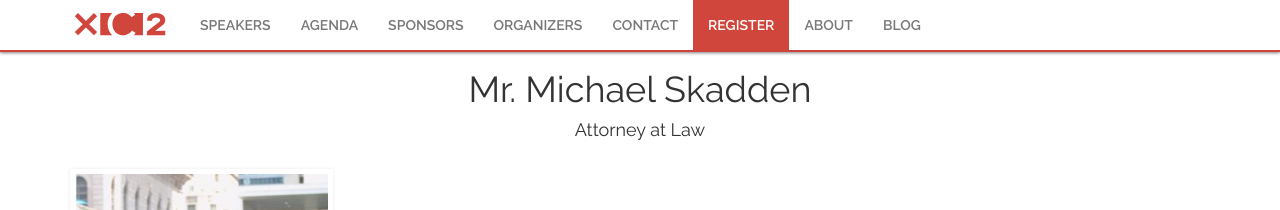
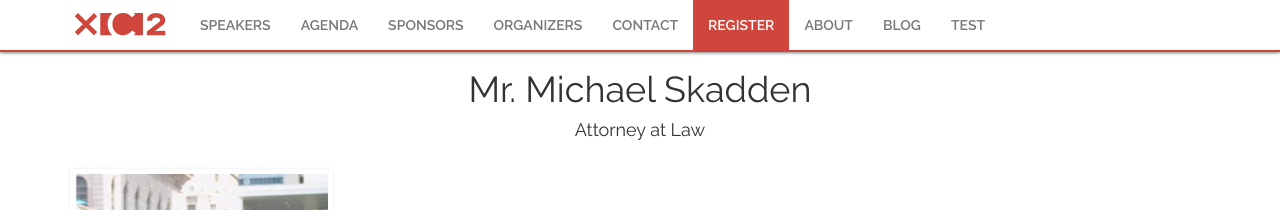
Before and after one commit to gnawalishyam/jekyll, a Jekyll site: the page built from _posts/2018-01-11-Michael-Skadden.md, in a window 1280 px wide. Shown: the top 210 px of the page. Built offline with Jekyll 4.4.1, drawn with Linux system fonts in a browser that asks for light colours; some web fonts are replaced.

Commit message:
create menu tab for test.html

```diff
--- a/_layouts/default.html
+++ b/_layouts/default.html
@@ -53,6 +53,7 @@
 					<li><a class="nav-item text-center register" href="#register">Register</a></li>
 					<li><a class="nav-item text-center" href="about.html">about</a></li>
 					<li><a class="nav-item text-center" href="blog.html">blog</a></li>
+					<li><a class="nav-item text-center" href="test.html">test</a></li>
 					{% else %}
 					<li><a class="nav-item text-center" href="/#speakers">Speakers</a></li>
 					<li><a class="nav-item text-center" href="/#agenda">Agenda</a></li>
@@ -62,6 +63,7 @@
 					<li><a class="nav-item text-center register" href="/#register">Register</a></li>
 					<li><a class="nav-item text-center" href="about.html">about</a></li>
 					<li><a class="nav-item text-center" href="blog.html">blog</a></li>
+					<li><a class="nav-item text-center" href="test.html">test</a></li>
 					{% endif %}
 				</ul>
 			</div>
```
